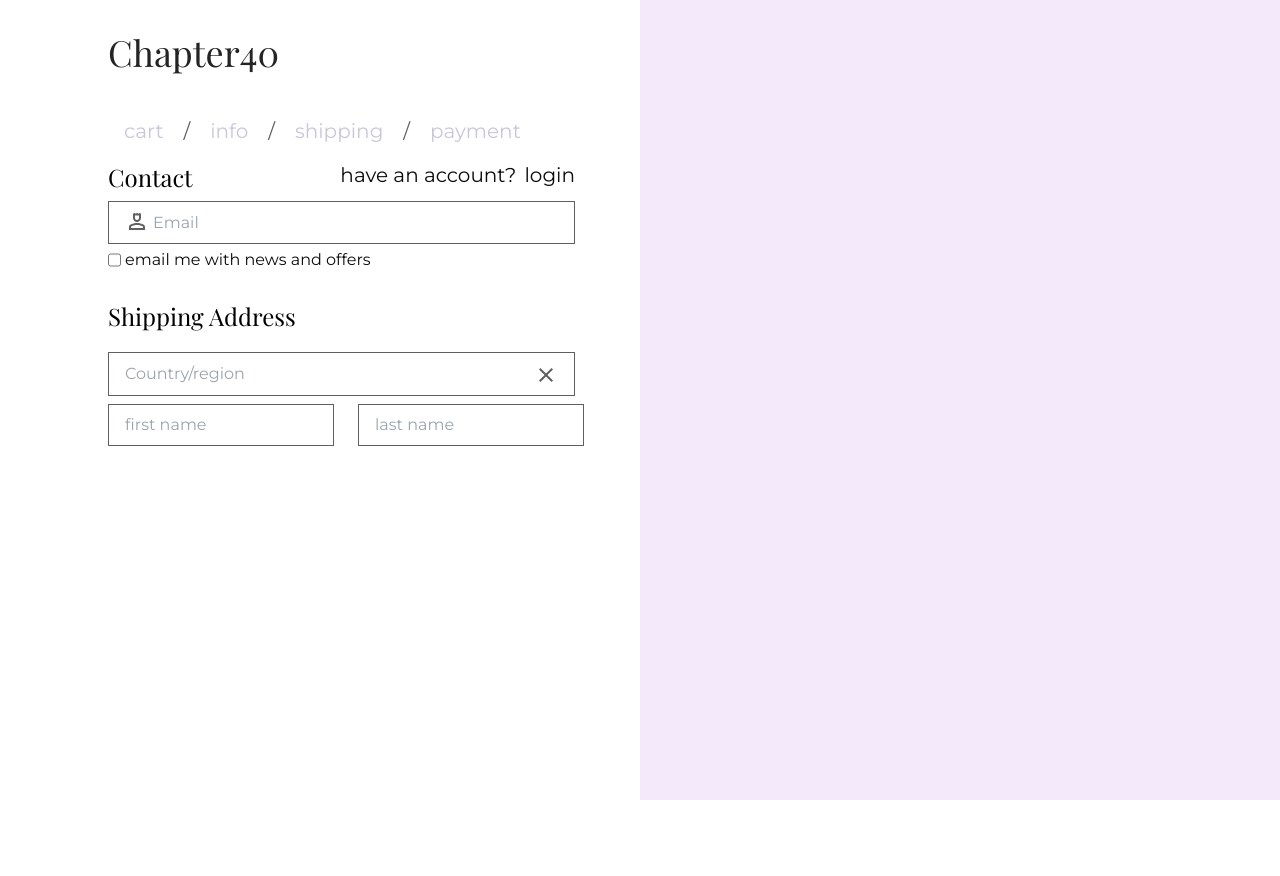
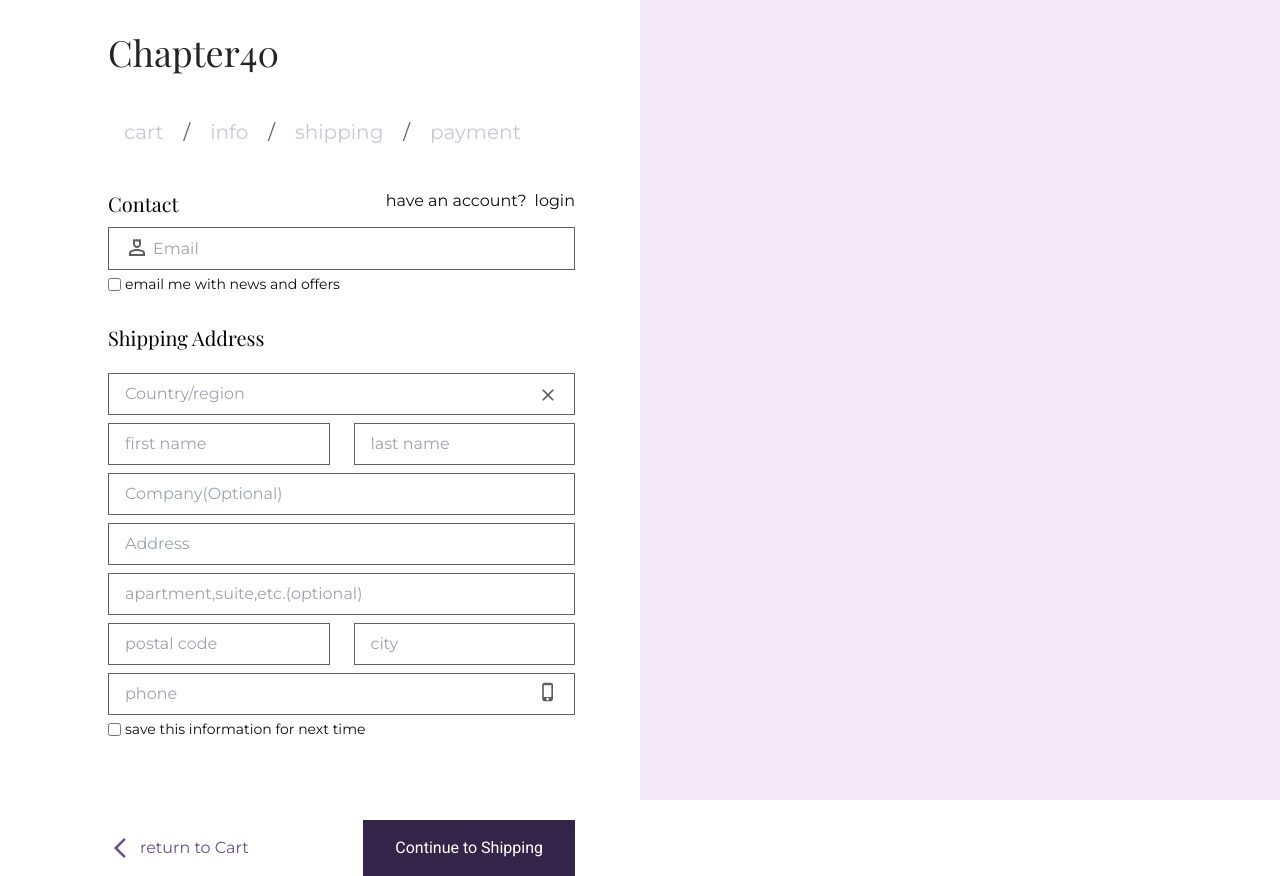
Before and after one commit to Temi-Dire/chapter40-website, a React (Vite) app: page /Information in a window 1280 px wide. Before the commit the page ends 800 px from the top, so only its background shows below. Built offline with nearby package versions, Linux system fonts and the light colour scheme.

Commit message:
Completed the ui of info section

```diff
--- a/src/pages/Information.tsx
+++ b/src/pages/Information.tsx
@@ -1,6 +1,8 @@
 import { Link, useLocation } from "react-router-dom";
 import Person4OutlinedIcon from "@mui/icons-material/Person4Outlined";
 import CloseOutlinedIcon from "@mui/icons-material/CloseOutlined";
+import PhoneIphoneOutlinedIcon from "@mui/icons-material/PhoneIphoneOutlined";
+import ArrowBackIosNewOutlinedIcon from "@mui/icons-material/ArrowBackIosNewOutlined";
 
 const Information = () => {
   const location = useLocation();
@@ -9,7 +11,7 @@ const Information = () => {
       <div className="lg:flex h-screen">
         <div className="lg:pl-[108px] pt-[32px] pr-[65px] lg:w-1/2 font-playfair">
           <header className="text-4xl mb-[29px] text-black">Chapter40</header>
-          <div className="p-[16px] font-montserrat text-borderDark text-xl space-x-[20px]">
+          <div className="p-[16px] font-montserrat text-borderDark text-[20px] space-x-[20px] mb-[26px]">
             <Link
               to="/cart"
               className={location.pathname === "/cart" ? "text-[#36254B]" : ""}
@@ -45,14 +47,14 @@ const Information = () => {
             </Link>
           </div>
           <div className="flex justify-between mb-2">
-            <p className="text-2xl">Contact</p>
-            <div className="space-x-2 flex font-montserrat text-xl font-normal">
+            <p className="text-[20px]">Contact</p>
+            <div className="space-x-2 flex font-montserrat text-[16px] font-normal">
               <p className="text-[#0C0C0C]">have an account?</p>
               <p className="hover:text-[#634D93] text-[#0C0C0C]"> login</p>
             </div>
           </div>
           <div className="flex border border-[#606060] px-[16px] py-2 space-x-[4px]">
-            <Person4OutlinedIcon className="w-[16px] h-[16px] text-[#606060]" />
+            <Person4OutlinedIcon className="text-[#606060]" />
             <div className="flex-1">
               <input
                 type="email"
@@ -62,34 +64,110 @@ const Information = () => {
             </div>
           </div>
           <div className="flex space-x-1 mt-1 mb-[28px]">
-            <input type="checkbox" />
-            <p className="font-montserrat text-[#0C0C0C]">
+            <input type="checkbox" className="rounded-none" />
+            <p className="font-montserrat text-[#0C0C0C] text-[14px]">
               email me with news and offers
             </p>
           </div>
-          <header className="text-playfair text-2xl font-normal mb-[20px]">
+          <header className="text-playfair text-[20px] font-normal mb-[20px]">
             Shipping Address
           </header>
-          <div className="space-y-[8px]">
+          <div className="space-y-[8px] font-montserrat">
             <div className="flex justify-between border border-[#606060] px-[16px] py-2 space-x-[4px]">
               <div className="flex-1">
                 <input
                   type="text"
                   placeholder="Country/region"
-                  className="font-montserrat outline-none w-full text-[#606060]"
+                  className="outline-none w-full text-[#606060]"
                 />
               </div>
               <button>
-                <CloseOutlinedIcon className="w-[16px] h-[16px] text-[#606060]" />
+                <CloseOutlinedIcon
+                  fontSize="small"
+                  className="w-[16px] h-[16px] text-[#606060]"
+                />
               </button>
             </div>
             <div className="flex space-x-[24px] font-montserrat">
               <div className="w-1/2 flex justify-between border border-[#606060] px-[16px] py-2">
-                <input type="text" placeholder="first name" />
+                <input
+                  type="text"
+                  placeholder="first name"
+                  className="outline-none w-full"
+                />
               </div>
               <div className="w-1/2 flex justify-between border border-[#606060] px-[16px] py-2">
-                <input type="text" placeholder="last name" />
+                <input
+                  type="text"
+                  placeholder="last name"
+                  className="outline-none w-full"
+                />
               </div>
+            </div>
+            <div className="flex justify-between border border-[#606060] px-[16px] py-2">
+              <input
+                type="text"
+                placeholder="Company(Optional)"
+                className="outline-none w-full"
+              />
+            </div>
+            <div className="flex justify-between border border-[#606060] px-[16px] py-2">
+              <input
+                type="text"
+                placeholder="Address"
+                className="outline-none w-full"
+              />
+            </div>
+            <div className="flex justify-between border border-[#606060] px-[16px] py-2">
+              <input
+                type="text"
+                placeholder="apartment,suite,etc.(optional)"
+                className="outline-none w-full"
+              />
+            </div>
+            <div className="flex space-x-[24px] font-montserrat">
+              <div className="w-1/2 flex justify-between border border-[#606060] px-[16px] py-2">
+                <input
+                  type="text"
+                  placeholder="postal code"
+                  className="outline-none w-full"
+                />
+              </div>
+              <div className="w-1/2 flex justify-between border border-[#606060] px-[16px] py-2">
+                <input
+                  type="text"
+                  placeholder="city"
+                  className="outline-none w-full"
+                />
+              </div>
+            </div>
+            <div className="flex justify-between border border-[#606060] px-[16px] py-2 space-x-[4px]">
+              <div className="flex-1">
+                <input
+                  type="text"
+                  placeholder="phone"
+                  className="outline-none w-full text-[#606060]"
+                />
+              </div>
+              <PhoneIphoneOutlinedIcon
+                fontSize="small"
+                className=" text-[#606060]"
+              />
+            </div>
+          </div>
+          <div className="flex space-x-1 mt-1 mb-[80px]">
+            <input type="checkbox" className="rounded-none" />
+            <p className="font-montserrat text-[#0C0C0C] text-[14px]">
+              save this information for next time
+            </p>
+          </div>
+          <div className="flex flex-row-reverse justify-between items-center">
+            <button className="bg-darkPrimary px-[32px] py-[16px] text-white font-roboto">
+              <Link to="/shipping">Continue to Shipping</Link>
+            </button>
+            <div className="flex space-x-2 font-montserrat text-[#634D93] text-[16px]">
+              <ArrowBackIosNewOutlinedIcon />
+              <Link to="/cart">return to Cart</Link>
             </div>
           </div>
         </div>
```
